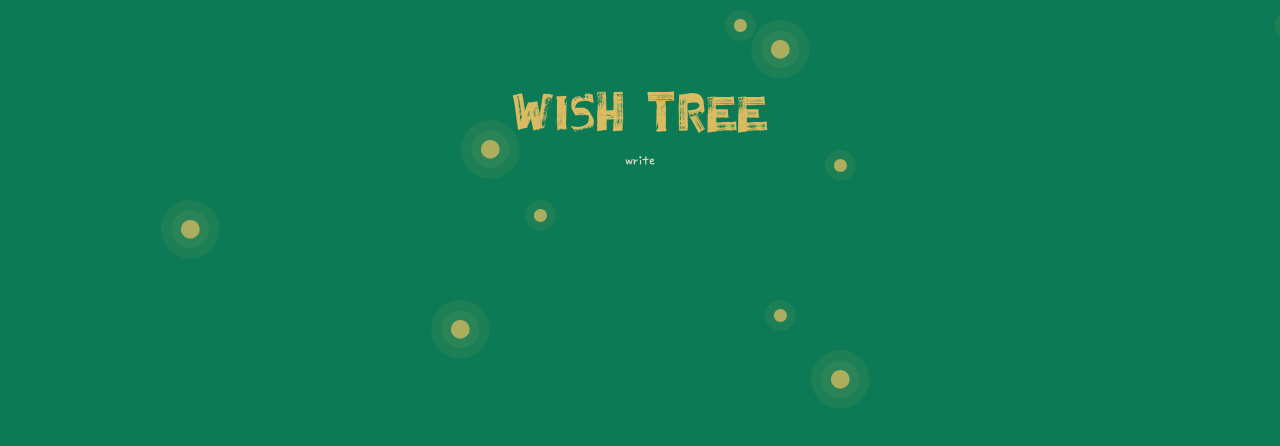
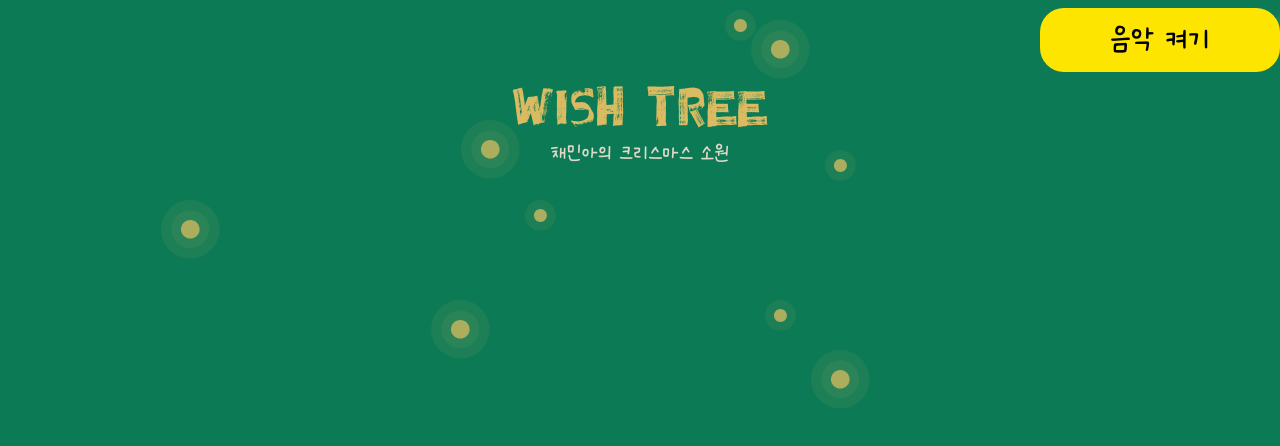
Before and after one commit to chaemina/wishtree-v1, a Next.js app in the folder wish-tree/: page /write in a window 1280 px wide. Shown: the top 446 px of the page. Built offline with nearby package versions, Linux system fonts and the light colour scheme.

Commit message:
feat: BGM
sound player 훅을 작성하고, bgm 버튼을 레이아웃에 위치시켜서 배경음악을 끄고 켤 수 있도록 함

```diff
--- a/wish-tree/shared/components/templates/NoWishTreeTemplate.tsx
+++ b/wish-tree/shared/components/templates/NoWishTreeTemplate.tsx
@@ -5,20 +5,27 @@ import MainMolecule from "../molecules/MainMolecule";
 import LargeTree from "../atoms/icons/LargeTree";
 import CustomButton from "../atoms/CustomButton";
 import { useEffect ,useState } from "react";
+import { useRouter } from "next/navigation";
 import { getToken } from "../../hooks/useToken";
 
 const NoWishTreeTemplate = () => {
     const message = Message.MAIN_MESSAGE
+    const router = useRouter();
     const [token, setToken] = useState<string | null>(getToken());
+
+    const handleClick = () => {
+        router.push('/write')
+    }
+
 
     return (
         <div className="relative w-full h-full flex flex-col items-center">
             <MainMolecule message={message}/>
             {/* Large Tree */}
-            <LargeTree className="absolute w-[500px] laptop:w-[600px] transform translate-y-24"/>
+            <LargeTree className="absolute w-[500px] laptop:w-[600px] desktop:w-[100%] transform translate-y-24"/>
             {/* token 여부에 따라 다른 버튼 보여주기 */}
             {token ? (
-                <CustomButton className="absolute bottom-10" btnColor="red" handleClick={()=>{console.log("click")}}>소원 쓰기</CustomButton>
+                <CustomButton className="absolute bottom-10" btnColor="red" handleClick={handleClick}>소원 쓰기</CustomButton>
             ): (
                 <CustomButton className="absolute bottom-10" handleClick={()=>{console.log("click")}}>카카오 로그인</CustomButton>
             )}
--- a/wish-tree/shared/components/templates/WriteWishTemplate.tsx
+++ b/wish-tree/shared/components/templates/WriteWishTemplate.tsx
@@ -0,0 +1,13 @@
+import MessageCard from "../atoms/MessageCard";
+
+const WriteWishTemplate = () => {
+
+    const name = "채민아" // api 연결
+    return (
+        <div className="w-full h-full flex flex-col items-center">
+            <MessageCard message={`${name}의 크리스마스 소원`}/>
+        </div>
+    )
+}
+
+export default WriteWishTemplate
--- a/wish-tree/shared/constants/strings.ts
+++ b/wish-tree/shared/constants/strings.ts
@@ -1,4 +1,5 @@
 export const Message = {
     MAIN_MESSAGE : '크리스마스 소원 트리는 나만의 소원을 작성하고, \n 다른 이들의 소원을 응원하며 함께 따뜻한 마음을 \n 나눌 수 있는 공간입니다',
-    WISHTREE_MESSAGE : '소원이 트리에 추가되었습니다! 친구들의 소원도 응원해보세요'
+    WISHTREE_MESSAGE : '소원이 트리에 추가되었습니다! 친구들의 소원도 응원해보세요',
+
   } as const;
--- /dev/null
+++ b/wish-tree/shared/hooks/useSoundPlayer.ts
@@ -0,0 +1,32 @@
+"use client";
+
+import { useState, useEffect } from "react";
+
+const useSoundPlayer = (src: string) => {
+  const [audio] = useState(new Audio(src)); // Audio 객체 생성
+  const [isPlaying, setIsPlaying] = useState(false); // 재생 상태 관리
+
+  useEffect(() => {
+    // 무한 반복 설정
+    audio.loop = true;
+
+    return () => {
+      // 컴포넌트 언마운트 시 정리
+      audio.pause();
+      audio.currentTime = 0; // 음악 재생 위치 초기화
+    };
+  }, [audio]);
+
+  const togglePlay = () => {
+    if (isPlaying) {
+      audio.pause();
+    } else {
+      audio.play();
+    }
+    setIsPlaying(!isPlaying); // 상태 변경
+  };
+
+  return { isPlaying, togglePlay };
+};
+
+export default useSoundPlayer;
--- a/wish-tree/shared/types/CustomButtonProps.tsx
+++ b/wish-tree/shared/types/CustomButtonProps.tsx
@@ -4,5 +4,5 @@ export interface CustomButtonProps {
     children : string;
     handleClick? : MouseEventHandler<HTMLButtonElement>;
     btnColor? : string;
-    className: string;
+    className?: string;
 }
--- a/wish-tree/src/app/(root)/page.tsx
+++ b/wish-tree/src/app/(root)/page.tsx
@@ -2,7 +2,7 @@ import NoWishTreeTemplate from "../../../shared/components/templates/NoWishTreeT
 import WishTreeTemplate from "../../../shared/components/templates/WishTreeTemplate";
 
 export default function Main() {
-    const written = true;
+    const written = false;
 
 
     return (
--- a/wish-tree/src/app/layout.tsx
+++ b/wish-tree/src/app/layout.tsx
@@ -1,24 +1,29 @@
+"use client";
+
 import Header from "../../shared/components/atoms/icons/Header";
-import {SVGBackground, SVGBackgroundM} from "../../shared/components/molecules/SVGBackground";
-import { POSITIONS, POSITIONS_M} from "../../shared/constants/position";
-
+import { SVGBackground, SVGBackgroundM } from "../../shared/components/molecules/SVGBackground";
+import { POSITIONS, POSITIONS_M } from "../../shared/constants/position";
 import "./globals.css";
+import CustomButton from "../../shared/components/atoms/CustomButton";
+import useSoundPlayer from "../../shared/hooks/useSoundPlayer";
 
 export default function RootLayout({
   children,
 }: Readonly<{
   children: React.ReactNode;
 }>) {
+  const { isPlaying, togglePlay } = useSoundPlayer("/sounds/bgm.mp3");
 
   return (
     <html className="overflow-hidden">
       <body className="relative w-full h-screen items-center flex flex-col overflow-hidden">
-         {POSITIONS.map((position, index) => (
+        {POSITIONS.map((position, index) => (
           <SVGBackground key={index} position={position} />
         ))}
-          {POSITIONS_M.map((position, index) => (
+        {POSITIONS_M.map((position, index) => (
           <SVGBackgroundM key={index} position={position} />
         ))}
+          <CustomButton className="absolute end-0 mt-2" handleClick={togglePlay}>{isPlaying ? "음악 끄기" : "음악 켜기"}</CustomButton>
         <Header className="z-10 h-[4rem] w-[50%] mobile:w-[50%] laptop:w-[40%] desktop:w-[20%] mt-20 mb-1" />
         {children}
       </body>
--- a/wish-tree/src/app/write/page.tsx
+++ b/wish-tree/src/app/write/page.tsx
@@ -1,7 +1,9 @@
+import WriteWishTemplate from "../../../shared/components/templates/WriteWishTemplate"
+
 export default function Write() {
     return (
-        <div>
-            <h1>write</h1>
+        <div className="w-full h-full">
+            <WriteWishTemplate/>
         </div>
     )
 }
```
Also changed, not shown: 1 other file (tests, documents, lock files or other folders).
